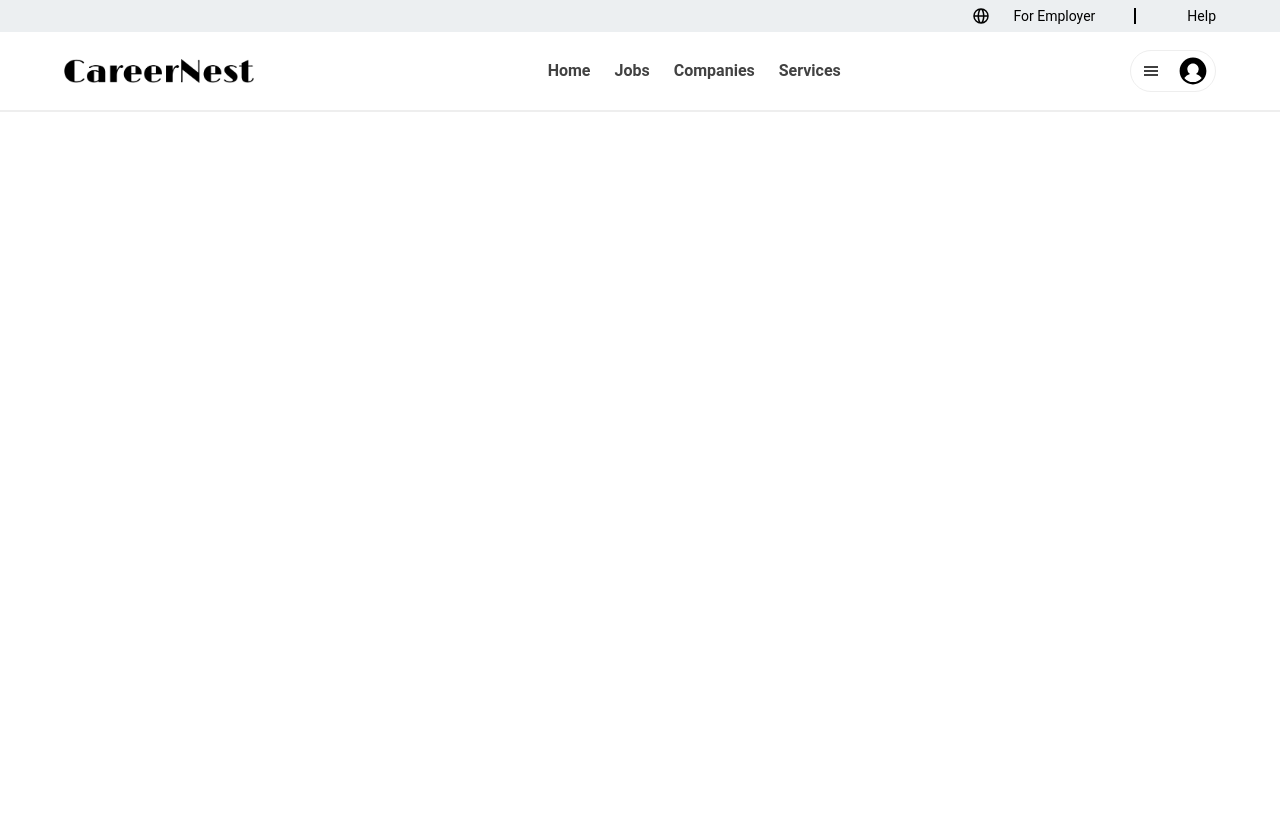
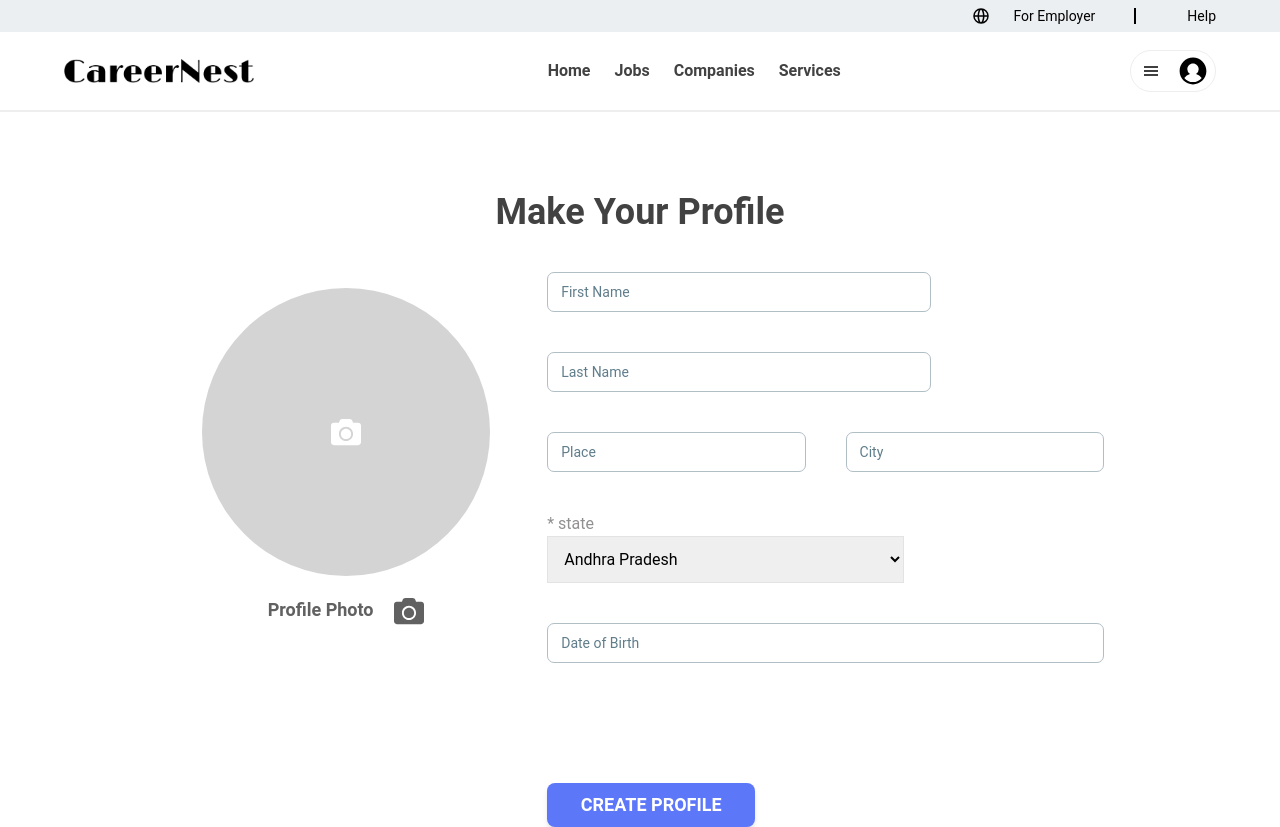
Before and after one commit to adish-ct/CareerNest-frontend, a React (Vite) app: page / in a window 1280 px wide. Before the commit the page ends 800 px from the top, so only its background shows below. Built offline with nearby package versions, Linux system fonts and the light colour scheme.

Commit message:
signup completed

```diff
--- a/package.json
+++ b/package.json
@@ -13,11 +13,14 @@
     "@material-tailwind/react": "^2.1.4",
     "axios": "^1.6.2",
     "react": "^18.2.0",
+    "react-datepicker": "^4.21.0",
     "react-dom": "^18.2.0",
+    "react-hot-toast": "^2.4.1",
     "react-icons": "^4.12.0",
     "react-phone-input-2": "^2.15.1",
     "react-redux": "^8.1.3",
     "react-router-dom": "^6.19.0",
+    "react-toastify": "^9.1.3",
     "redux": "^4.2.1"
   },
   "devDependencies": {
--- a/src/App.jsx
+++ b/src/App.jsx
@@ -7,6 +7,9 @@ import EmployerDashboard from './sample/EmployerDashboard';
 import CreateJob from './pages/Employer/Job/CreateJob';
 import SignupPage from './pages/Register/SignupPage';
 import Navbar from './components/Header/Accounts/Navbar';
+import EmployerProfile from './pages/Employer/Profile/EmployerProfile';
+import Profile from './sample/Profile';
+
 
 
 const App = () => {
@@ -25,9 +28,11 @@ const App = () => {
         <Routes>
           <Route path="register/" element={<SignupPage />} />
           <Route path="login/" element={<Login />} />
-          <Route path="dash/" element={<EmployerDashboard />} />
-          <Route path="create-job/" element={<CreateJob />} />
-          <Route path="/" element={<Navbar />} />
+          <Route path="employer/dash/" element={<EmployerDashboard />} />
+          <Route path="employer/create-job/" element={<CreateJob />} />
+          <Route path="nav/" element={<Navbar />} />
+          <Route path="employer/profile" element={<EmployerProfile />} />
+          <Route path="/" element={<Profile />} />
 
           <Route />
         </Routes>
--- /dev/null
+++ b/src/components/HelperFile/IndianStates.jsx
@@ -0,0 +1,38 @@
+const indianStates = [
+    'Andhra Pradesh',
+    'Arunachal Pradesh',
+    'Assam',
+    'Bihar',
+    'Chhattisgarh',
+    'Goa',
+    'Gujarat',
+    'Haryana',
+    'Himachal Pradesh',
+    'Jharkhand',
+    'Karnataka',
+    'Kerala',
+    'Madhya Pradesh',
+    'Maharashtra',
+    'Manipur',
+    'Meghalaya',
+    'Mizoram',
+    'Nagaland',
+    'Odisha',
+    'Punjab',
+    'Rajasthan',
+    'Sikkim',
+    'Tamil Nadu',
+    'Telangana',
+    'Tripura',
+    'Uttar Pradesh',
+    'Uttarakhand',
+    'West Bengal',
+    'Andaman and Nicobar Islands',
+    'Chandigarh',
+    'Dadra and Nagar Haveli and Daman and Diu',
+    'Delhi',
+    'Lakshadweep',
+    'Puducherry',
+];
+
+export default indianStates;
--- a/src/components/Register/SignUp.jsx
+++ b/src/components/Register/SignUp.jsx
@@ -1,5 +1,4 @@
-import React, { useState } from "react";
-import Navbar from "../Header/Accounts/Navbar";
+import React, { useState, useEffect } from "react";
 import { FaArrowRight } from "react-icons/fa6";
 import { FaUserCircle } from "react-icons/fa";
 import { IoSearchCircle } from "react-icons/io5";
@@ -10,19 +9,66 @@ import { FaLinkedin } from "react-icons/fa";
 import boy from "../../images/boy.png";
 import PhoneInput from "react-phone-input-2";
 import "react-phone-input-2/lib/bootstrap.css";
+import axios from 'axios'
+import { baseUrl } from '../../api/Api'
+import { ToastContainer, toast } from 'react-toastify';
+import 'react-toastify/dist/ReactToastify.css';
 
-function SignUp() {
+const SignUp = () => {
   const [phone, setPhone] = useState("");
+  const [role, setRole] = useState("")
+  const [username, setUsername] = useState("")
+  const [email, setEmail] = useState("")
+  const [password, setPassword] = useState("")
+  const [confirmPassword, setConfirmPassword] = useState("")
   const [isChecked, setIsChecked] = useState(false);
+  const [setstore, setSetstore] = useState([])
+  const [error, setError] = useState("")
+
 
   const handleCheckboxChange = () => {
     setIsChecked(!isChecked);
   };
+
+  const getRole = () => {
+    axios.get(`${baseUrl}/accounts/`).then((response) => {
+      setSetstore(response.data)
+    })
+  };
+
+  useEffect(() => {
+    getRole();
+  }, [])
+
+  const signUpHandler = async (e) => {
+    e.preventDefault();
+
+    const response = await axios.post(`${baseUrl}/accounts/register/`, {
+      username,
+      email,
+      phone,
+      password,
+      role
+    })
+    console.log(response.data);
+    try {
+      if (response.data) {
+        toast.error("registered")
+        console.log("Successfully register");
+      }
+    } catch (error) {
+      toast.error("registered")
+    }
+
+
+
+
+  }
   return (
     <div>
-      <Navbar />
-      <div className="sm:w-full md:w-screen h-full md:pb-30 pb-16 mt-2 bg-gray-100">
-        <h1 className="pt-8 text-3xl text-center">
+      <ToastContainer />
+      <div className="sm:w-full p-10 bg-gray-100">
+        <h1 className="text-3xl text-center">
           How to get a job on
           <span className="font-extrabold"> CareerNest</span>
         </h1>
@@ -43,12 +89,16 @@ function SignUp() {
           </div>
         </div>
       </div>
+
       {/* ........................................................ */}
-      <div className="w-full flex">
-        {/* Image section */}
-        <div className="w-1/3 h-96 text-center">
-          <div className="flex flex-col gap-3 pt-16">
-            <div className="flex flex-col gap-2 items-center">
+
+      <div className="w-full flex  p-10">
+
+        {/* --------------------left section--------------------- */}
+
+        <div className="text-center hidden md:block lg:w-1/3 xl:w-1/3 md:w-1/3">
+          <div className="flex flex-col gap-3">
+            <div className="flex flex-col gap-4 items-center">
               <img className="w-40" src={boy} alt="" />
               <h1 className="text-xl font-medium">On registering, you can</h1>
             </div>
@@ -70,10 +120,14 @@ function SignUp() {
             </div>
           </div>
         </div>
-        {/* .................End................. */}
-        {/* Form */}
-        <div className="w-2/3 h-96 pt-8 text-center">
+        {/* .................left section End................. */}
+
+        {/*--------------------- right section ---------------------*/}
+
+        <div className="w-2/3 text-center :w-3/3">
           <div className="border rounded-3xl shadow-xl">
+            <p> { } </p>
+            <form action="" onSubmit={signUpHandler} >
               <div>
                 <h1 className="text-4xl pt-7">Create an account</h1>
                 <h1 className="font-thin pt-3 text-gray-500">
@@ -82,12 +136,14 @@ function SignUp() {
                 <h1 className="font-thin pt-1 text-green-800">it's free!</h1>
               </div>
               <div className="flex justify-center gap-16 pt-5">
+
                 <div className="flex flex-row gap-10 cursor-pointer items-center justify-center shadow-lg w-1/3 h-12 ml-20 rounded-xl border">
                   <div className="flex flex-row gap-2 items-center transition-transform duration-300 hover:translate-x-1">
                     <FcGoogle className="text-2xl" />
                     <p className="text-xl">Google</p>
                   </div>
                 </div>
+
                 <div className="flex items-center cursor-pointer justify-center shadow-lg w-1/3 h-12 mr-20 rounded-xl border ">
                   <div className="flex flex-row gap-2 items-center transition-transform duration-300 hover:translate-x-1">
                     <FaLinkedin className="text-blue-800 text-2xl" />
@@ -101,108 +157,48 @@ function SignUp() {
                 <hr className="h-px border-b border-solid border-gray-200 grow" />
               </div>
               <div className="flex justify-center gap-16 pt-5">
+                {
+                  setstore.map((role, index) => (
                     <div className="flex flex-row gap-10 items-center justify-center shadow-lg w-52 h-10 ml-20 rounded-xl border">
                       <div className="flex flex-row gap-2 items-center ">
                         <label
                           className="relative flex cursor-pointer items-center rounded-full p-3"
                           htmlFor="indigo"
                         >
-                    <input
-                      id="indigo"
-                      name="color"
-                      type="radio"
+                          <input id="indigo" key={index} name="color" type="radio" value={role.id} onChange={(e) => setRole(e.target.value)}
                             className="before:content[''] peer relative h-5 w-5 cursor-pointer appearance-none rounded-full border border-blue-gray-200 text-indigo-500 transition-all before:absolute before:top-2/4 before:left-2/4 before:block before:h-12 before:w-12 before:-translate-y-2/4 before:-translate-x-2/4 before:rounded-full before:bg-blue-gray-500 before:opacity-0 before:transition-opacity checked:border-indigo-500 checked:before:bg-indigo-500 hover:before:opacity-10"
                           />
                           <div className="pointer-events-none absolute top-2/4 left-2/4 -translate-y-2/4 -translate-x-2/4 text-indigo-500 opacity-0 transition-opacity peer-checked:opacity-100">
-                      <svg
-                        xmlns="http://www.w3.org/2000/svg"
-                        className="h-3.5 w-3.5"
-                        viewBox="0 0 16 16"
-                        fill="currentColor"
-                      >
-                        <circle
-                          data-name="ellipse"
-                          cx="8"
-                          cy="8"
-                          r="8"
-                        ></circle>
+                            <svg xmlns="http://www.w3.org/2000/svg" className="h-3.5 w-3.5" viewBox="0 0 16 16" fill="currentColor">
+                              <circle data-name="ellipse" cx="8" cy="8" r="8"></circle>
                             </svg>
                           </div>
                         </label>
-                  <p className="text-lg">Employeer</p>
+                        <p className="text-lg">{role.role}</p>
                       </div>
                     </div>
-              <div className="flex items-center  justify-center shadow-lg w-52 h-10 mr-20 rounded-xl border">
-                <div className="flex flex-row gap-2 items-center ">
-                  <label
-                    className="relative flex cursor-pointer items-center rounded-full p-3"
-                    htmlFor="indigo"
-                  >
-                    <input
-                      id="indigo"
-                      name="color"
-                      type="radio"
-                      className="before:content[''] peer relative h-5 w-5 cursor-pointer appearance-none rounded-full border border-blue-gray-200 text-indigo-500 transition-all before:absolute before:top-2/4 before:left-2/4 before:block before:h-12 before:w-12 before:-translate-y-2/4 before:-translate-x-2/4 before:rounded-full before:bg-blue-gray-500 before:opacity-0 before:transition-opacity checked:border-indigo-500 checked:before:bg-indigo-500 hover:before:opacity-10"
-                    />
-                    <div className="pointer-events-none absolute top-2/4 left-2/4 -translate-y-2/4 -translate-x-2/4 text-indigo-500 opacity-0 transition-opacity peer-checked:opacity-100">
-                      <svg
-                        xmlns="http://www.w3.org/2000/svg"
-                        className="h-3.5 w-3.5"
-                        viewBox="0 0 16 16"
-                        fill="currentColor"
-                      >
-                        <circle
-                          data-name="ellipse"
-                          cx="8"
-                          cy="8"
-                          r="8"
-                        ></circle>
-                      </svg>
+                  ))
+                }
+
               </div>
-                  </label>
-                  <p className="text-lg">Candidate</p>
-                </div>
-              </div>
-            </div>
+
               {/* Input Fields */}
               <div className="flex justify-center pt-1 items-center">
                 <div className="lg:w-3/5 ">
-                <form className="md:p-10 min-w-full">
                   <div>
-                    <label
-                      className="text-gray-800 font-medium text-start block my-3 text-md"
-                      htmlFor="username"
-                    >
+                    <label className="text-gray-800 font-medium text-start block my-3 text-md" htmlFor="username">
                       Full Name
                     </label>
-                    <input
-                      className="w-full bg-gray-100 px-4 py-2 rounded-lg focus:outline-none"
-                      type="text"
-                      name="username"
-                      id="username"
-                      placeholder="full name"
-                    />
+                    <input onChange={(e) => { setUsername(e.target.value) }} className="w-full bg-gray-100 px-4 py-2 rounded-lg focus:outline-none" type="text" name="username" id="username" placeholder="full name" />
                   </div>
                   <div>
-                    <label
-                      className="text-gray-800 text-start font-medium block my-3 text-md"
-                      htmlFor="email"
-                    >
+                    <label className="text-gray-800 text-start font-medium block my-3 text-md" htmlFor="email">
                       Email
                     </label>
-                    <input
-                      className="w-full bg-gray-100 px-4 py-2 rounded-lg focus:outline-none"
-                      type="text"
-                      name="email"
-                      id="email"
-                      placeholder="email"
-                    />
+                    <input onChange={(e) => { setEmail(e.target.value) }} className="w-full bg-gray-100 px-4 py-2 rounded-lg focus:outline-none" type="text" name="email" id="email" placeholder="email" />
                   </div>
                   <div>
-                    <label
-                      className="text-gray-800 text-start font-medium block my-3 text-md"
-                      htmlFor="phone"
-                    >
+                    <label className="text-gray-800 text-start font-medium block my-3 text-md" htmlFor="phone">
                       Mobile Number
                     </label>
                     <PhoneInput
@@ -230,8 +226,9 @@ function SignUp() {
                       Password
                     </label>
                     <input
+                      onChange={(e) => setPassword(e.target.value)}
                       className="w-full bg-gray-100 px-4 py-2 rounded-lg focus:outline-none"
-                      type="text"
+                      type="password"
                       name="password"
                       id="password"
                       placeholder="password"
@@ -246,7 +243,7 @@ function SignUp() {
                     </label>
                     <input
                       className="w-full bg-gray-100 px-4 py-2 rounded-lg focus:outline-none"
-                      type="text"
+                      type="password"
                       name="confirm"
                       id="confirm"
                       placeholder="confirm password"
@@ -264,13 +261,11 @@ function SignUp() {
                             onChange={handleCheckboxChange}
                           />
                           <span
-                            className={`slider mr-3 flex h-[20px] w-[40px] items-center rounded-full p-1 duration-200 ${
-                              isChecked ? "bg-green-800" : "bg-[#CCCCCE]"
+                            className={`slider mr-3 flex h-[20px] w-[40px] items-center rounded-full p-1 duration-200 ${isChecked ? "bg-green-800" : "bg-[#CCCCCE]"
                               }`}
                           >
                             <span
-                              className={`dot h-[13px] w-[13px] rounded-full bg-white duration-200 ${
-                                isChecked ? "translate-x-6" : ""
+                              className={`dot h-[13px] w-[13px] rounded-full bg-white duration-200 ${isChecked ? "translate-x-6" : ""
                                 }`}
                             ></span>
                           </span>
@@ -304,14 +299,14 @@ function SignUp() {
                   >
                     Register
                   </button>
+                </div>
+
+              </div>
             </form>
           </div>
         </div>
       </div>
-        </div>
-        {/* ....................End..................... */}
-      </div>
-    </div>
+    </div >
   );
 }
 
--- a/src/main.jsx
+++ b/src/main.jsx
@@ -6,12 +6,14 @@ import "./index.css";
 import { Provider } from 'react-redux'
 import { ThemeProvider } from "@material-tailwind/react";
 import store from '../src/redux/Store'
+import toast, { Toaster } from 'react-hot-toast';
 
 
 ReactDOM.createRoot(document.getElementById("root")).render(
   <Provider store={store}>
     <React.StrictMode>
       <ThemeProvider>
+        <Toaster />
         <App />
       </ThemeProvider>
     </React.StrictMode>
--- /dev/null
+++ b/src/pages/Employer/Profile/EmployerProfile.jsx
@@ -0,0 +1,11 @@
+import React from 'react'
+
+function EmployerProfile() {
+    return (
+        <>
+
+        </>
+    )
+}
+
+export default EmployerProfile
--- a/src/pages/Register/SignupPage.jsx
+++ b/src/pages/Register/SignupPage.jsx
@@ -8,7 +8,7 @@ function SignupPage() {
     <div>
       <Navbar />
       <SignUp />
-      <Footer />
+      {/* <Footer /> */}
     </div>
   );
 }
--- /dev/null
+++ b/src/sample/Profile.jsx
@@ -0,0 +1,112 @@
+import React, { useState } from 'react';
+import { FaCamera } from 'react-icons/fa';
+import { Button, Input } from "@material-tailwind/react";
+import Navbar from '../components/Header/Accounts/Navbar';
+import indianStates from '../components/HelperFile/IndianStates';
+import DatePicker from 'react-datepicker';
+import 'react-datepicker/dist/react-datepicker.css';
+import { format } from 'date-fns';
+import "./Profile.css"
+
+function Profile() {
+    const [selectedImage, setSelectedImage] = useState(null);
+    const [dob, setDob] = useState(null);
+
+    const handleImageChange = (event) => {
+        const file = event.target.files[0];
+        setSelectedImage(file);
+    };
+
+    const handleDateChange = (date) => {
+        setDob(date);
+    };
+
+    return (
+        <>
+            <Navbar />
+            {/* profile page heading */}
+            <div className="text-center md:pt-20">
+                <h1 className="text-4xl font-bold text-gray-800">Make Your Profile</h1>
+            </div>
+            {/* profile page heading */}
+
+            {/* main page section */}
+            <form action="" method='post'>
+                <div className=" w-100 text-center flex flex-col pe-20 ps-20 pt-10 sm:ps-10 sm:pe-10  md:flex md:flex-row gap-8 md:justify-between md:ps-20 md:pe-20 lg:ps-30 lg:pe-30 xl:ps-44 xl:pe-44 2xl:ps-80 2xl:pe-80  ">
+
+                    {/* left section */}
+                    <div className="flex flex-col w-100 md:w-2/5">
+                        <div className="mt-4 text-center flex flex-col gap-5 items-center">
+                            <div className="relative w-72 h-72 rounded-full bg-[#d4d4d4]">
+                                <input
+                                    type="file"
+                                    id="image"
+                                    name="image"
+                                    accept="image/*"
+                                    className="absolute inset-0 w-full h-full opacity-0 cursor-pointer"
+                                    onChange={handleImageChange}
+                                />
+                                <div className="absolute inset-0 flex items-center justify-center">
+                                    {selectedImage ? (
+                                        <img
+                                            src={URL.createObjectURL(selectedImage)}
+                                            alt="Selected Image"
+                                            className="w-full h-full rounded-full"
+                                        />
+                                    ) : (
+                                        <FaCamera className="text-white text-3xl" />
+                                    )}
+                                </div>
+                            </div>
+                            <label htmlFor="image" className="text-lg font-semibold flex gap-5 text-gray-700">
+                                <p>Profile Photo</p> <FaCamera className=" text-3xl" />
+                            </label>
+                        </div>
+                    </div>
+                    {/* left section */}
+
+                    {/* right section */}
+                    <div className="flex flex-col gap-10 text-start  md:w-3/5">
+                        <div className="w-96 ">
+                            <Input label="First Name" />
+                        </div>
+                        <div className="w-96">
+                            <Input label="Last Name" />
+                        </div>
+                        <div className="flex lg:flex-row lg:gap-10 sm:flex-col gap-5">
+                            <div className="w-72 ">
+                                <Input label="Place" />
+                            </div>
+                            <div className="w-72">
+                                <Input label="City " />
+                            </div>
+                        </div>
+                        <div className="w-72 ">
+                            <label htmlFor="state" className='text-[#918f8f]'>* state</label>
+                            <select className='border border-[#e3e3e3] p-3' name='state'>
+                                {
+                                    indianStates.map((state, index) => (
+                                        <option value={state} key={index}> {state} </option>
+                                    ))
+                                }
+                            </select>
+                        </div>
+                        {/* date of birth is only for candidate */}
+
+                        <DatePicker
+
+                            selected={dob}
+                            onChange={handleDateChange}
+                            dateFormat="yyyy-MM-dd"
+                            customInput={<Input type="text" id="dob" label="Date of Birth" value={dob ? format(dob, 'yyyy-MM-dd') : ''} readOnly />}
+                        />
+                        <Button className='p-2 lg:mt-20 w-52   bg-[#5d77f9] text-lg'> Create Profile </Button>
+                    </div>
+                    {/* right section */}
+                </div>
+            </form>
+        </>
+    );
+}
+
+export default Profile;
```
Also changed, not shown: src/pages/Employer/Profile/EmployerProfile.css (added), src/sample/Profile.css (added), 1 other file (tests, documents, lock files or other folders). Lines whose indentation alone changed are shown as unchanged.
